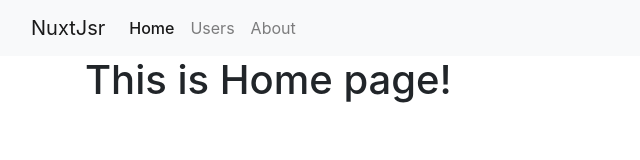
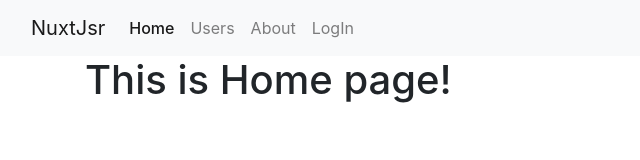
Before and after one commit to ishutka/Nuxt_App, a Nuxt app: page / in a window 1280 px wide. Shown: the top 160 px of the page, without its empty margins (0-640 px from the left). Built offline with nearby package versions, Linux system fonts and the light colour scheme.

Commit message:
login page link was added to navbar

```diff
--- a/components/Navbar.vue
+++ b/components/Navbar.vue
@@ -25,6 +25,11 @@
                 About
                 </nuxt-link>
             </li>
+            <li class="nav-item">
+              <nuxt-link class="nav-link" no-refetch  active-class="active" to="/login">
+                LogIn
+                </nuxt-link>
+            </li>
           </ul>
         </div>
       </div>
```
